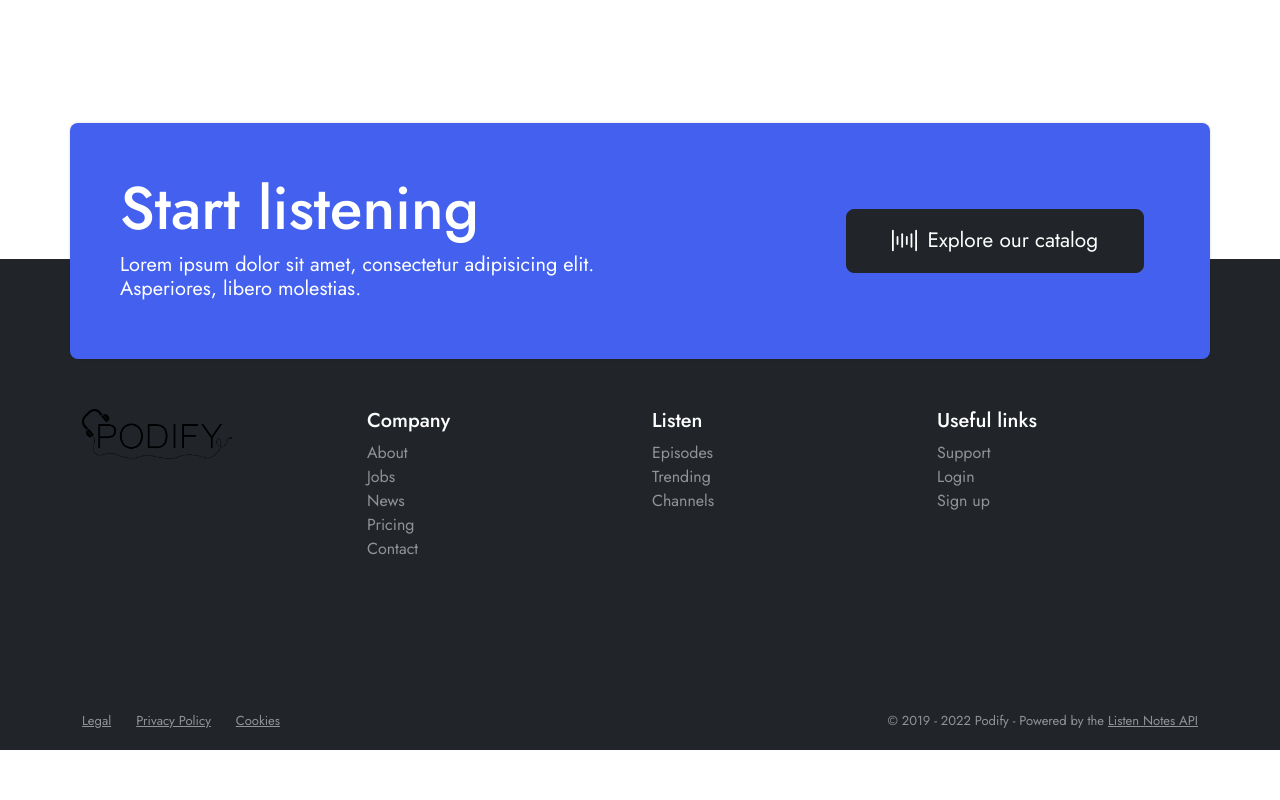
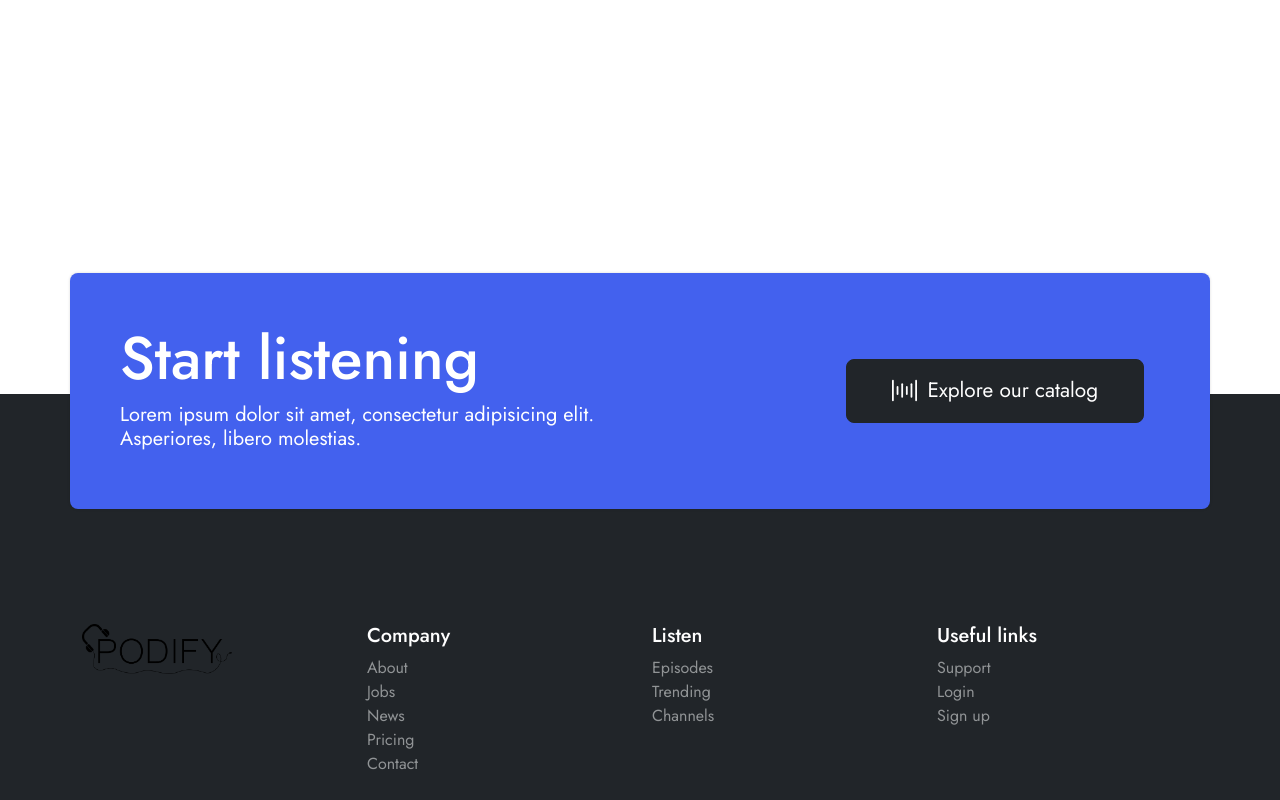
Before and after one commit to Jabser/Podify, a React (Create React App) app: page /signup in a window 1280 px wide. Shown: the part 900-1700 px from the top of the page. Before the commit the page ends 1650 px from the top, so only its background shows below. Built offline with nearby package versions, Linux system fonts and the light colour scheme.

Commit message:
Update app.scss

```diff
--- a/src/sass/app.scss
+++ b/src/sass/app.scss
@@ -94,6 +94,8 @@
 // ****************************************** //
 /* Footer */
 .footer {
+  margin-top: 150px;
+
   img {
     height: 50px;
   }
@@ -109,7 +111,7 @@
       box-shadow: 0px 0px 3px 0px rgba(0,0,0,0.15);
       -webkit-box-shadow: 0px 0px 3px 0px rgba(0,0,0,0.15);
       -moz-box-shadow: 0px 0px 3px 0px rgba(0,0,0,0.15);
-      margin-bottom: -100px;
+      margin-bottom: -115px;
 
       display: flex;
       justify-content: space-between;
@@ -171,7 +173,7 @@
   }
 
   .footer-main {
-    padding: 150px 0 0 0;
+    padding: 230px 0 0 0;
     background-color: #212529;
     color: #fff;
 
```
